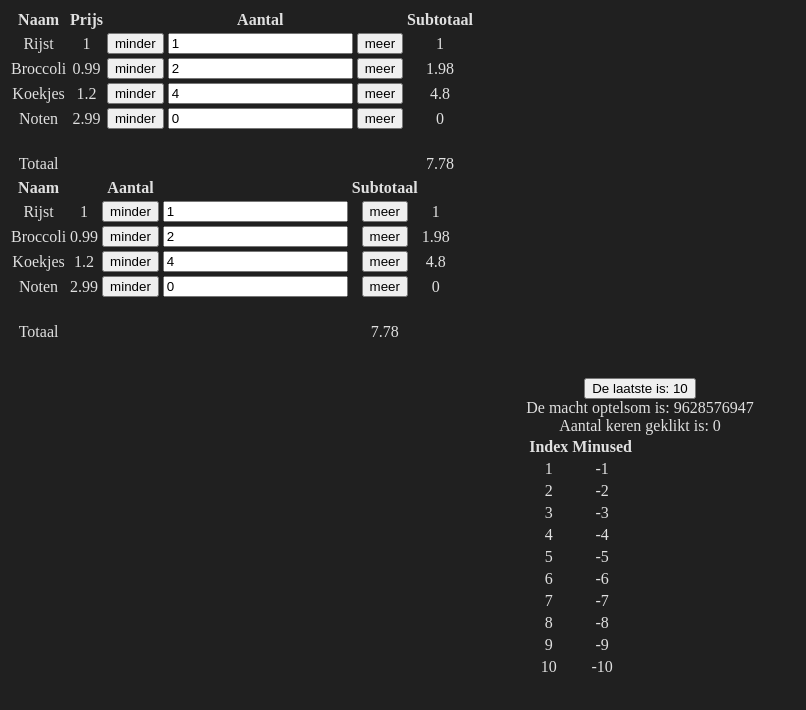
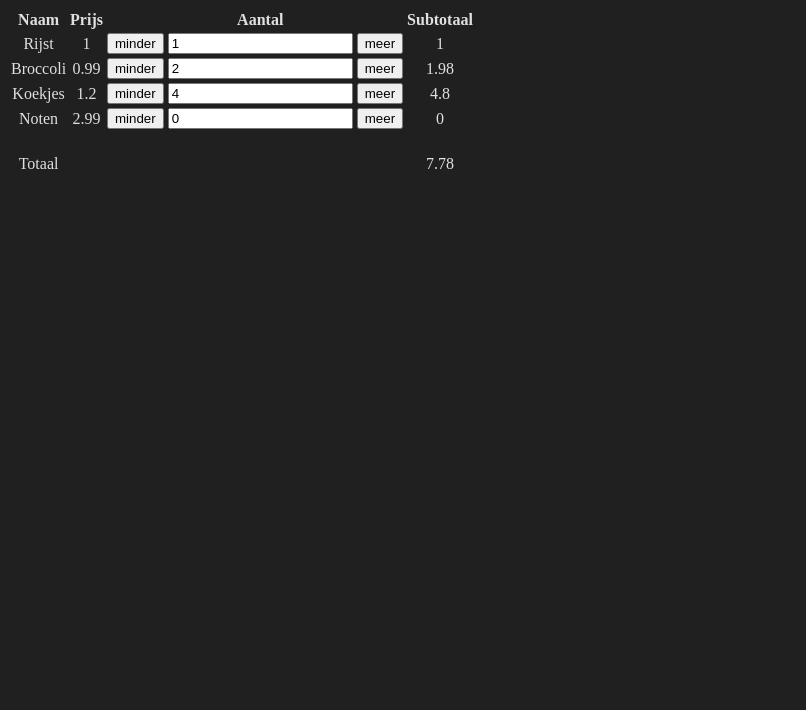
Before and after one commit to janderkkotlarski/vue_boodschappenlijst, a Vue app: page / in a window 1280 px wide. Shown: the top 710 px of the page, without its empty margins (0-806 px from the left). Built offline with nearby package versions, Linux system fonts and the light colour scheme.

Commit message:
Refactored and cleaned up

```diff
--- a/src/App.vue
+++ b/src/App.vue
@@ -1,5 +1,5 @@
 <script setup>
-import {computed, ref} from 'vue';
+import {ref} from 'vue';
 
 import Groceries from './components/GroceriesTable.vue';
 
@@ -9,92 +9,8 @@ const groceryList = ref([
     {id: 3, name: 'Koekjes', price: 1.2, amount: 4},
     {id: 4, name: 'Noten', price: 2.99, amount: 0},
 ]);
-
-/// Get an array entry of the key has a certain value
-const arrayEntry = (array, key, value) => {
-    for (const entry of array) {
-        if (entry[key] === value) {
-            return entry;
-        }
-    }
-};
-
-/// Unintended defineModel coupling to computed properties
-/// Did help with some deeper insights
-
-const testArray = defineModel('testArray', {
-    type: Array,
-    default: [],
-});
-
-const testCount = defineModel('testCount', {
-    type: Number,
-    default: 0,
-});
-
-/// Add an entry to the array
-const addArray = array => {
-    const index = array.value.length + 1;
-
-    // array.value.push({id: index, minused: -index});
-    /// The pointer to the array does not update with the above call
-    /// With the below call, it does through explicit updating it
-    /// Equate the array.value to the array.value and another entry as a new array
-    array.value = [...array.value, {id: index, minused: -index}];
-};
-
-// Fill up an empty array with the more general entry addition method
-const initArray = array => {
-    for (let index = 1; index <= 10; ++index) {
-        addArray(array);
-    }
-};
-
-initArray(testArray);
-
-const addTestArray = () => {
-    addArray(testArray);
-
-    ++testCount.value;
-};
-
-const lastTestEntry = computed(() => {
-    return arrayEntry(testArray.value, 'id', testArray.value.length).id;
-});
-
-/// Minused to the power Index summed
-const sumTestArray = computed(() => {
-    let sum = 0;
-
-    for (const entry of testArray.value) {
-        sum += entry.minused ** entry.id;
-    }
-
-    return sum;
-});
 </script>
 
 <template>
     <Groceries :groceries="groceryList" />
-
-    <br />
-
-    <div class="inlined">
-        <button @click="addTestArray">De laatste is: {{ lastTestEntry }}</button>
-
-        <div>De macht optelsom is: {{ sumTestArray }}</div>
-
-        <div>Aantal keren geklikt is: {{ testCount }}</div>
-
-        <table>
-            <tr>
-                <th>Index</th>
-                <th>Minused</th>
-            </tr>
-            <tr v-for="entry in testArray" :key="entry.id">
-                <td>{{ entry.id }}</td>
-                <td>{{ entry.minused }}</td>
-            </tr>
-        </table>
-    </div>
 </template>
--- a/src/components/GroceriesTable.vue
+++ b/src/components/GroceriesTable.vue
@@ -1,29 +1,8 @@
 <script setup>
-import {computed, ref} from 'vue';
-
-/// RIP defineModel and computed together
-/// Technically doable, but more complicated to get computed working for defineModel
-
-// const groceryList = defineModel('groceryList', {
-//     type: Object,
-//     default: [
-//         {id: 1, name: 'Rijst', price: 1.0, amount: 1},
-//         {id: 2, name: 'Broccoli', price: 0.99, amount: 2},
-//         {id: 3, name: 'Koekjes', price: 1.2, amount: 4},
-//         {id: 4, name: 'Noten', price: 2.99, amount: 0},
-//     ],
-// });
+import {computed} from 'vue';
 
 /// For that line break in the table
 const invisChar = '\u2000';
-
-/// ref works well with computed functions
-const groceryList = ref([
-    {id: 1, name: 'Rijst', price: 1.0, amount: 1},
-    {id: 2, name: 'Broccoli', price: 0.99, amount: 2},
-    {id: 3, name: 'Koekjes', price: 1.2, amount: 4},
-    {id: 4, name: 'Noten', price: 2.99, amount: 0},
-]);
 
 /// defineProps work like 'reactive'
 const groceries = defineProps({
@@ -36,21 +15,6 @@ const digitRounding = (decimal, digits) => {
 };
 
 /// Total cost
-const totalized = computed(() => {
-    let total = 0;
-
-    for (const entry of groceryList.value) {
-        /// If the amount is a number
-        if (!isNaN(entry.amount)) {
-            /// Add the entry's freshly calculated subtotal
-            total += entry.price * entry.amount;
-        }
-    }
-
-    /// Nicely round the result to two digits behind
-    return digitRounding(total, 2);
-});
-
 const totalizedGroceries = computed(() => {
     let total = 0;
 
@@ -76,20 +40,6 @@ const arrayEntry = (array, key, value) => {
 };
 
 /// Increase amount
-const plus = index => {
-    ++arrayEntry(groceryList.value, 'id', index).amount;
-};
-
-/// Decrease amount if positive
-const minus = index => {
-    const entry = arrayEntry(groceryList.value, 'id', index);
-
-    if (entry.amount > 0) {
-        --entry.amount;
-    }
-};
-
-/// Increase amount
 const plusGroceries = index => {
     ++arrayEntry(groceries.groceries, 'id', index).amount;
 };
@@ -104,6 +54,8 @@ const minusGroceries = index => {
 };
 
 /// Get rid of any negative amount
+/// Woeks best for reactive objects
+/// In the template part any object is counted as reactive
 const checkNumber = (array, index) => {
     const entry = arrayEntry(array, 'id', index);
 
@@ -118,49 +70,6 @@ const checkNumber = (array, index) => {
         <tr>
             <th>Naam</th>
             <th>Prijs</th>
-            <th></th>
-            <th>Aantal</th>
-            <th></th>
-            <th>Subtotaal</th>
-        </tr>
-        <!-- A grocery list table with different ways of changing the amounts -->
-        <tr v-for="entry in groceryList" :key="entry.id">
-            <td>{{ entry.name }}</td>
-            <td>{{ entry.price }}</td>
-            <td><button @click="minus(entry.id)">minder</button></td>
-            <!-- A lot of preventing below 0 and non-number amounts -->
-            <td>
-                <input
-                    v-model.number="entry.amount"
-                    @change="checkNumber(groceryList, entry.id)"
-                    type="number"
-                    min="0"
-                />
-            </td>
-            <td><button @click="plus(entry.id)">meer</button></td>
-            <td>{{ digitRounding(entry.price * entry.amount, 2) }}</td>
-        </tr>
-        <tr>
-            <td>{{ invisChar }}</td>
-            <td></td>
-            <td></td>
-            <td></td>
-            <td></td>
-            <td></td>
-        </tr>
-        <tr>
-            <td>Totaal</td>
-            <td></td>
-            <td></td>
-            <td></td>
-            <td></td>
-            <td>{{ totalized }}</td>
-        </tr>
-    </table>
-
-    <table>
-        <tr>
-            <th>Naam</th>
             <th></th>
             <th>Aantal</th>
             <th></th>
@@ -187,9 +96,12 @@ const checkNumber = (array, index) => {
             <td></td>
             <td></td>
             <td></td>
+            <td></td>
+            <td></td>
         </tr>
         <tr>
             <td>Totaal</td>
+            <td></td>
             <td></td>
             <td></td>
             <td></td>
```
